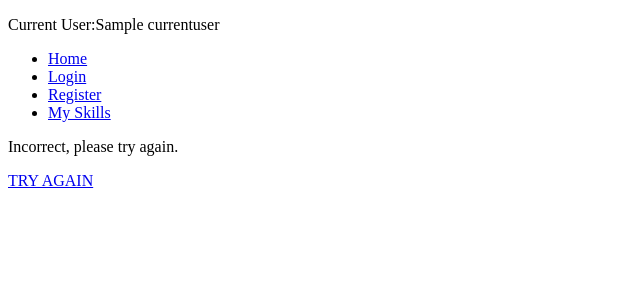
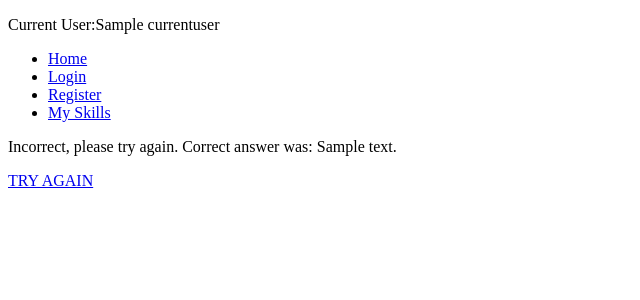
Before and after one commit to nosyarg/spacedrepetitionsite, a Flask app: template templates/incorrect.html in a window 1280 px wide. Shown: the top 300 px of the page, without its empty margins (0-640 px from the left). Run offline with Flask 2, Linux system fonts and the light colour scheme; the template is opened without the code that fills it: most values are stand-ins (such as "Sample title", 1, 10 or a date in 2020).

Commit message:
added correct answer display

```diff
--- a/app.py
+++ b/app.py
@@ -143,7 +143,8 @@ def practicecheck(skill):
     currentmasteries['history'].append((int(datetime.now().timestamp()),0))
     currentmasteries['due'] = calculatedue(currentmasteries)
     updatemasteries(current_user.username,skill,currentmasteries)
-    return render_template('incorrect.html', skill=skill)
+    correctanswer = skillclass.getanswer(seed)
+    return render_template('incorrect.html', skill=skill,correctanswer=correctanswer)
 
 @app.route('/studentdata')
 def studentdata():
--- a/questions/lineareqns.py
+++ b/questions/lineareqns.py
@@ -5,11 +5,9 @@ def gettext(inseed):
     a,b = gendata(inseed)
     x = Symbol('x')
     return "Given the linear equation \(" + latex(a*x+b) + "=0\), what is the value of \(x\)?"
-'''
 def getanswer(inseed):
     a,b = gendata(inseed)
     return [-b/a]
-'''
 def gendata(inseed):
     seed(inseed)
     a = int(10*random()+1)
--- a/questions/quadratics.py
+++ b/questions/quadratics.py
@@ -3,11 +3,9 @@ from random import *
 def gettext(inseed):
     a,b,c = gendata(inseed)
     return "Given the quadratic \("+str(a)+"x^2+"+str(b)+"x+"+str(c)+"=0\), what is the value of \(x\)?"
-'''
 def getanswer(inseed):
     a,b,c = gendata(inseed)
     return [(-b+sqrt(b**2-4*a*c))/(2*a),(-b-sqrt(b**2-4*a*c))/(2*a)]
-'''
 def gendata(inseed):
     seed(inseed)
     a = int(10*random()+1)
--- a/templates/incorrect.html
+++ b/templates/incorrect.html
@@ -6,7 +6,7 @@
 
 {% block body %}
 <p>
-Incorrect, please try again.
+Incorrect, please try again. Correct answer was: {{correctanswer}}
 </p>
 <a href = '/practice/{{skill}}'>TRY AGAIN</a>
 {% endblock %}
```
Also changed, not shown: 1 other file.
